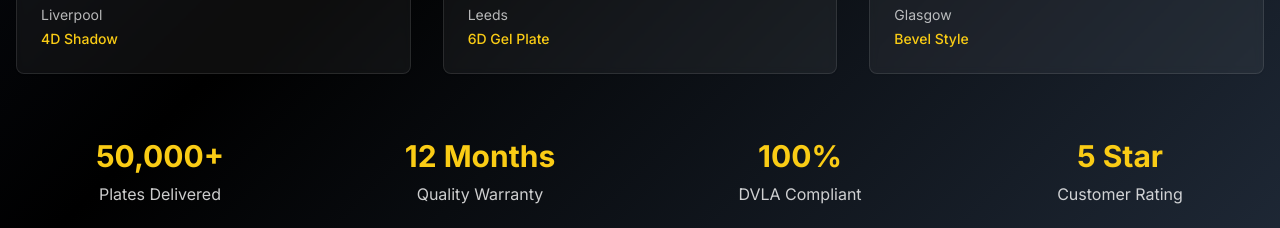
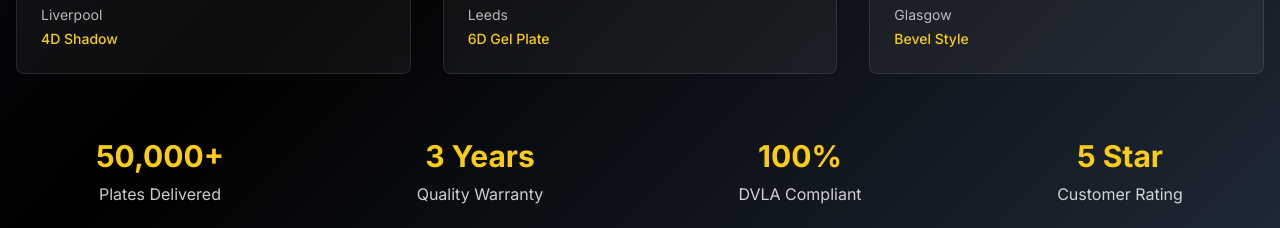
Before and after one commit to ascacascacasca/mywebsite2, a Next.js app: page / in a window 1280 px wide. Shown: the part 5580-5808 px from the top of the page. Built offline with nearby package versions, Linux system fonts and the light colour scheme.

Commit message:
Update Reviews.tsx

```diff
--- a/components/Reviews.tsx
+++ b/components/Reviews.tsx
@@ -111,7 +111,7 @@ const Reviews = () => {
               <div className="text-white/80">Plates Delivered</div>
             </div>
             <div className="text-white">
-              <div className="text-3xl font-bold text-yellow-400 mb-2">12 Months</div>
+              <div className="text-3xl font-bold text-yellow-400 mb-2">3 Years</div>
               <div className="text-white/80">Quality Warranty</div>
             </div>
             <div className="text-white">
```
